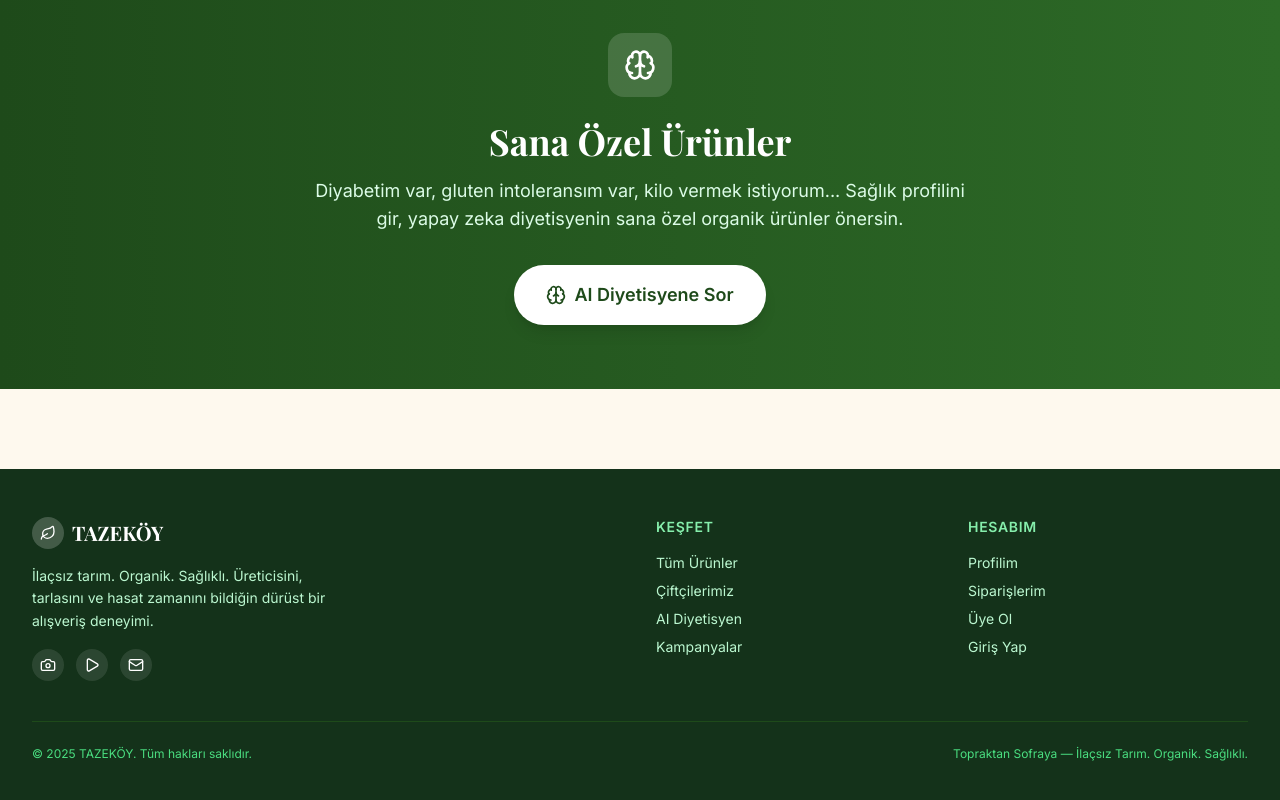
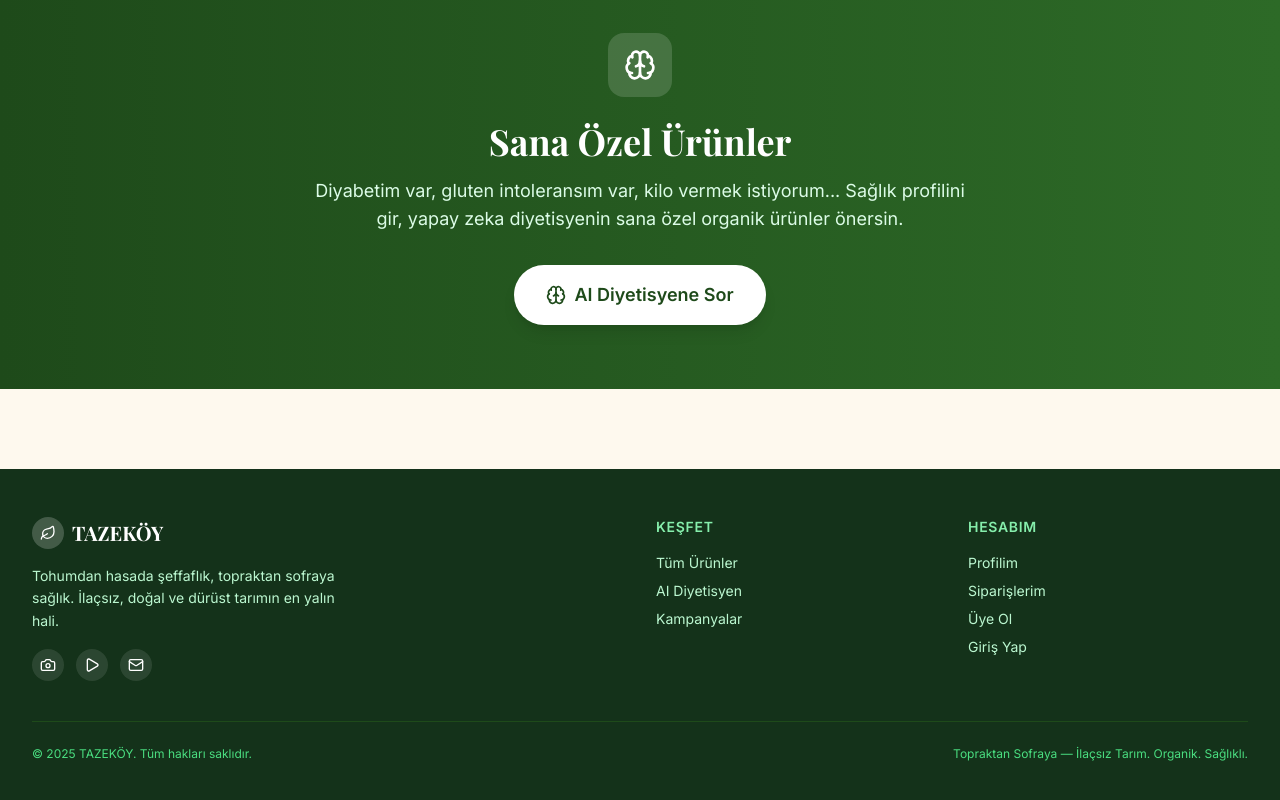
Before and after one commit to ismailumutluoglu/hackhathon, a React (Vite) app in the folder frontend/: page / in a window 1280 px wide. Shown: the part 2250-3050 px from the top of the page. Built offline with nearby package versions, Linux system fonts and the light colour scheme; no server answers.

Commit message:
footer değiştirildi

```diff
--- a/frontend/src/components/layout/Footer.tsx
+++ b/frontend/src/components/layout/Footer.tsx
@@ -15,8 +15,8 @@ export default function Footer() {
               <span className="font-display font-bold text-xl">TAZEKÖY</span>
             </div>
             <p className="text-primary-200 text-sm leading-relaxed max-w-xs">
-              İlaçsız tarım. Organik. Sağlıklı. Üreticisini, tarlasını ve hasat zamanını
-              bildiğin dürüst bir alışveriş deneyimi.
+              Tohumdan hasada şeffaflık, topraktan sofraya sağlık. İlaçsız, doğal ve dürüst
+              tarımın en yalın hali.
             </p>
             <div className="flex items-center gap-3 mt-4">
               <a href="#" className="w-8 h-8 bg-white/10 rounded-full flex items-center justify-center hover:bg-white/20 transition-colors">
@@ -36,7 +36,7 @@ export default function Footer() {
             <h4 className="font-semibold text-sm uppercase tracking-wider text-primary-300 mb-4">Keşfet</h4>
             <ul className="space-y-2 text-sm text-primary-200">
               <li><Link to="/urunler" className="hover:text-white transition-colors">Tüm Ürünler</Link></li>
-              <li><Link to="/ureticiler" className="hover:text-white transition-colors">Çiftçilerimiz</Link></li>
+
               <li><Link to="/diyetisyen" className="hover:text-white transition-colors">AI Diyetisyen</Link></li>
               <li><Link to="/urunler?category=kampanya" className="hover:text-white transition-colors">Kampanyalar</Link></li>
             </ul>
```
